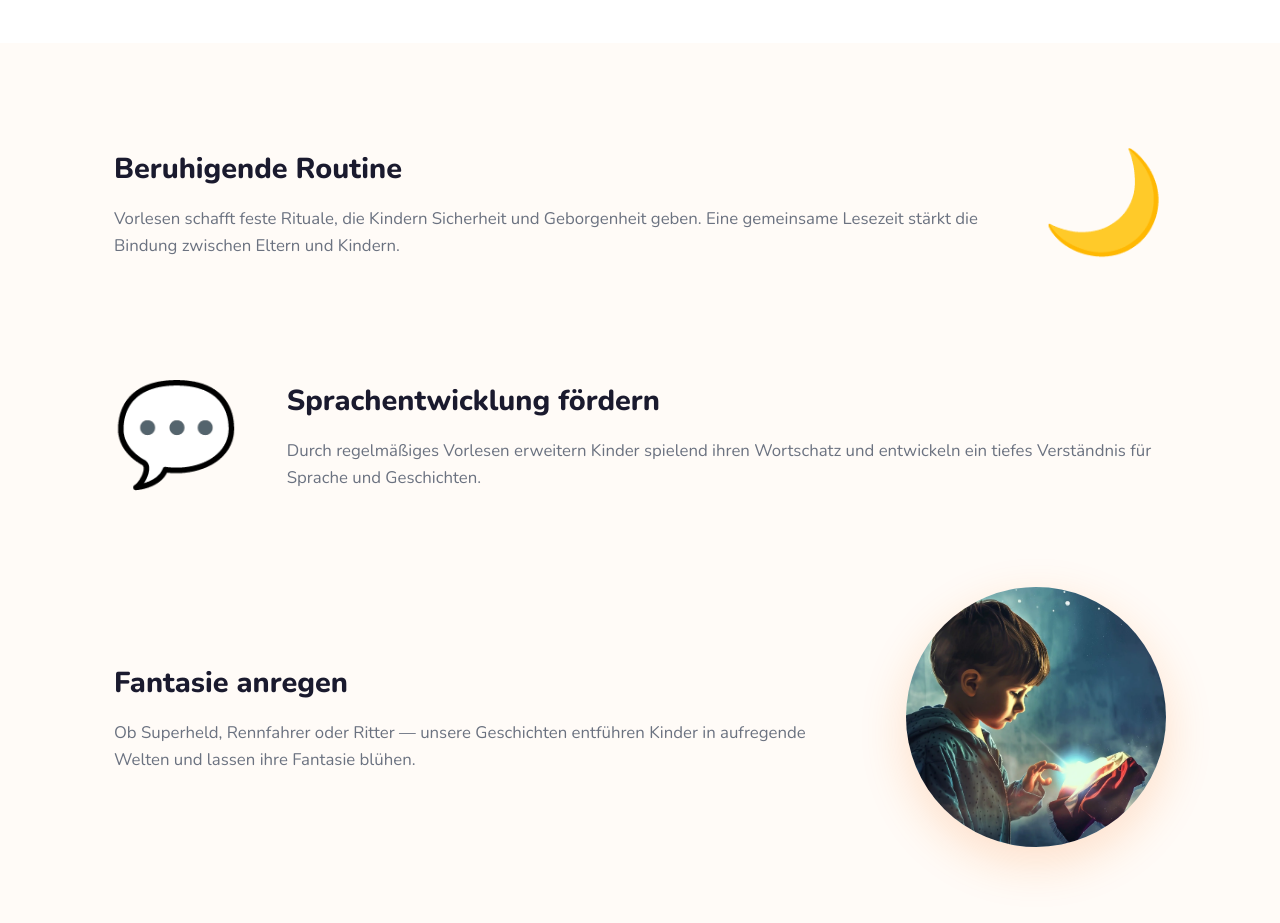
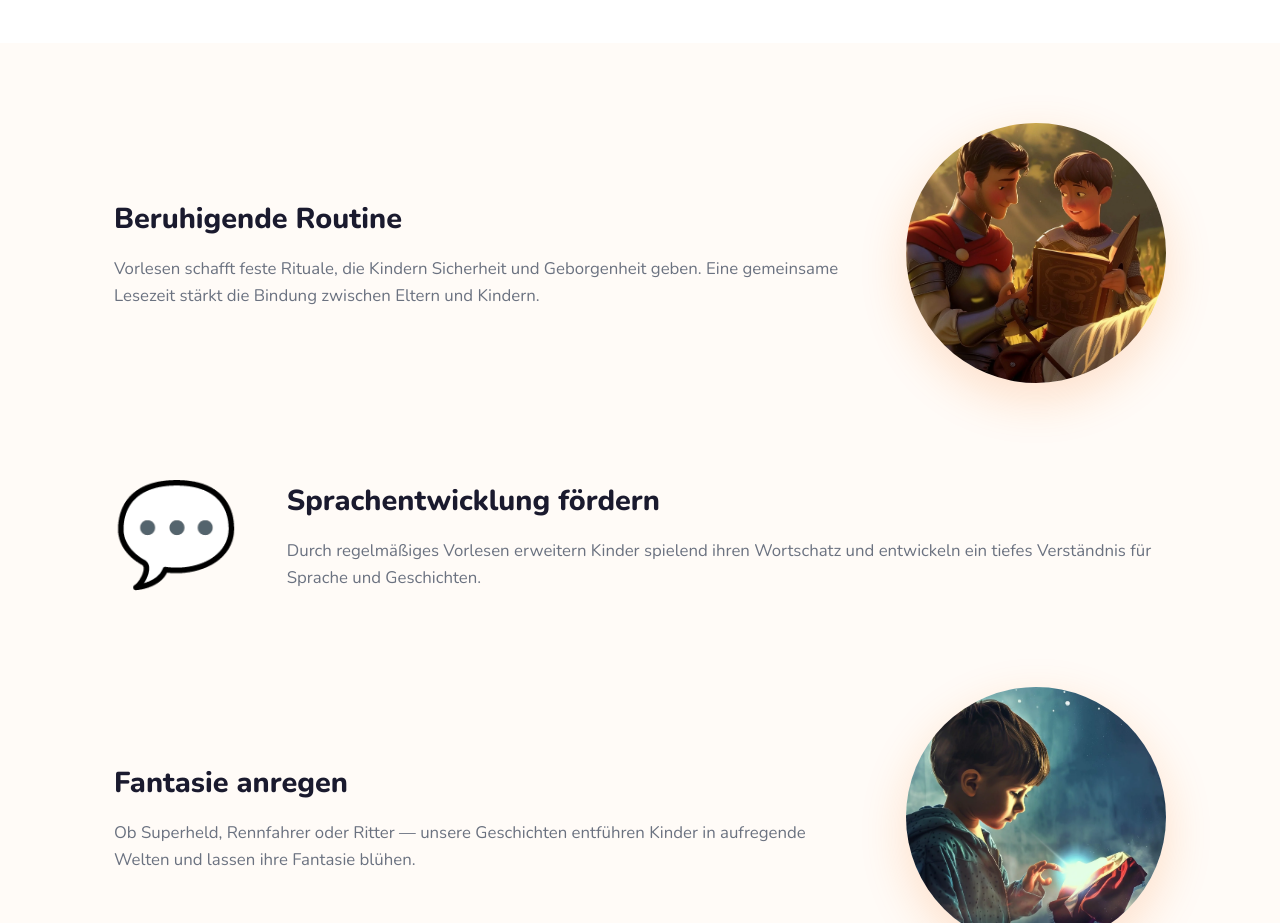
Before and after one commit to BertMutsaers/claudecode, a plain HTML site: page index.html in a window 1280 px wide. Shown: the part 1100-2023 px from the top of the page. Drawn offline with nearby package versions, Linux system fonts and the light colour scheme.

Commit message:
Bilder held.jpg und ritter.jpg eingebaut

```diff
--- a/index.html
+++ b/index.html
@@ -81,7 +81,9 @@
           <h2>Beruhigende Routine</h2>
           <p>Vorlesen schafft feste Rituale, die Kindern Sicherheit und Geborgenheit geben. Eine gemeinsame Lesezeit stärkt die Bindung zwischen Eltern und Kindern.</p>
         </div>
-        <div class="benefit-emoji">🌙</div>
+        <div class="benefit-img">
+          <img src="ritter.jpg" alt="Kind mit Ritter auf Pferd" />
+        </div>
       </div>
       <div class="benefit-row reverse">
         <div class="benefit-text">
```
Also changed, not shown: ritter.jpg (added).
